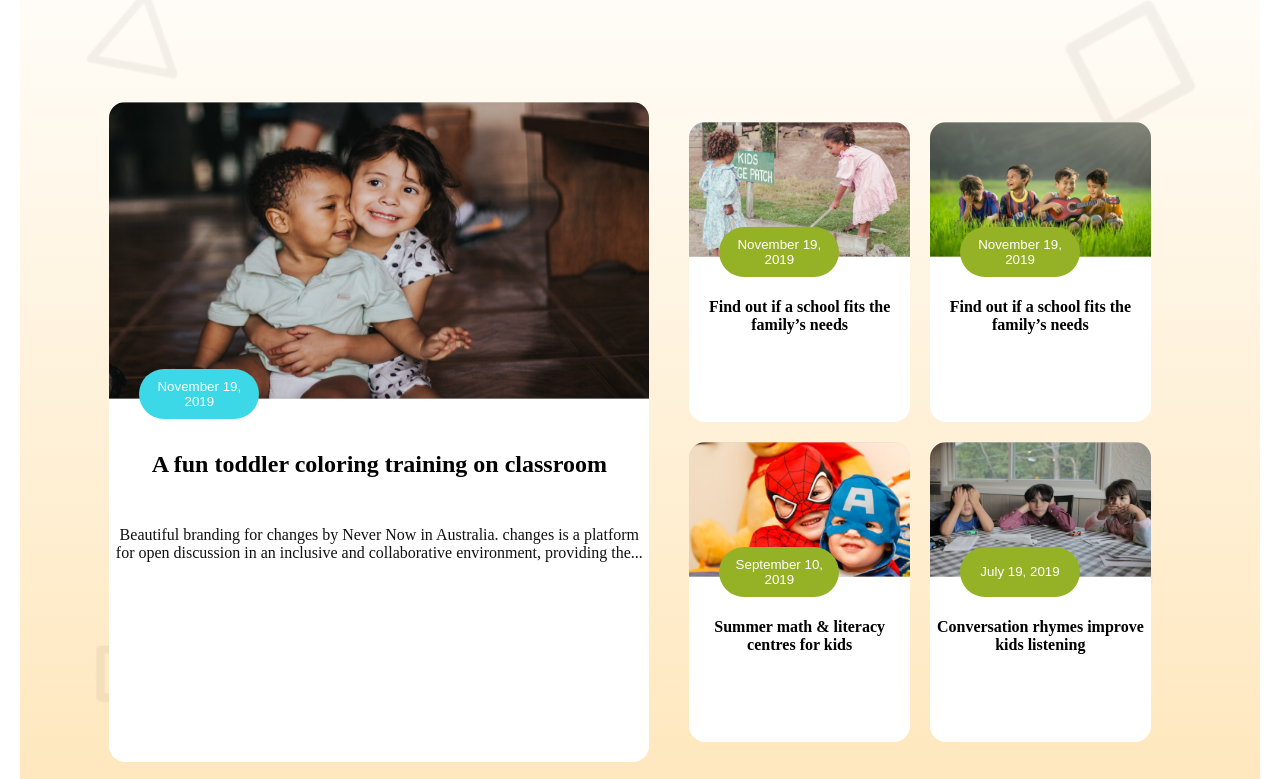
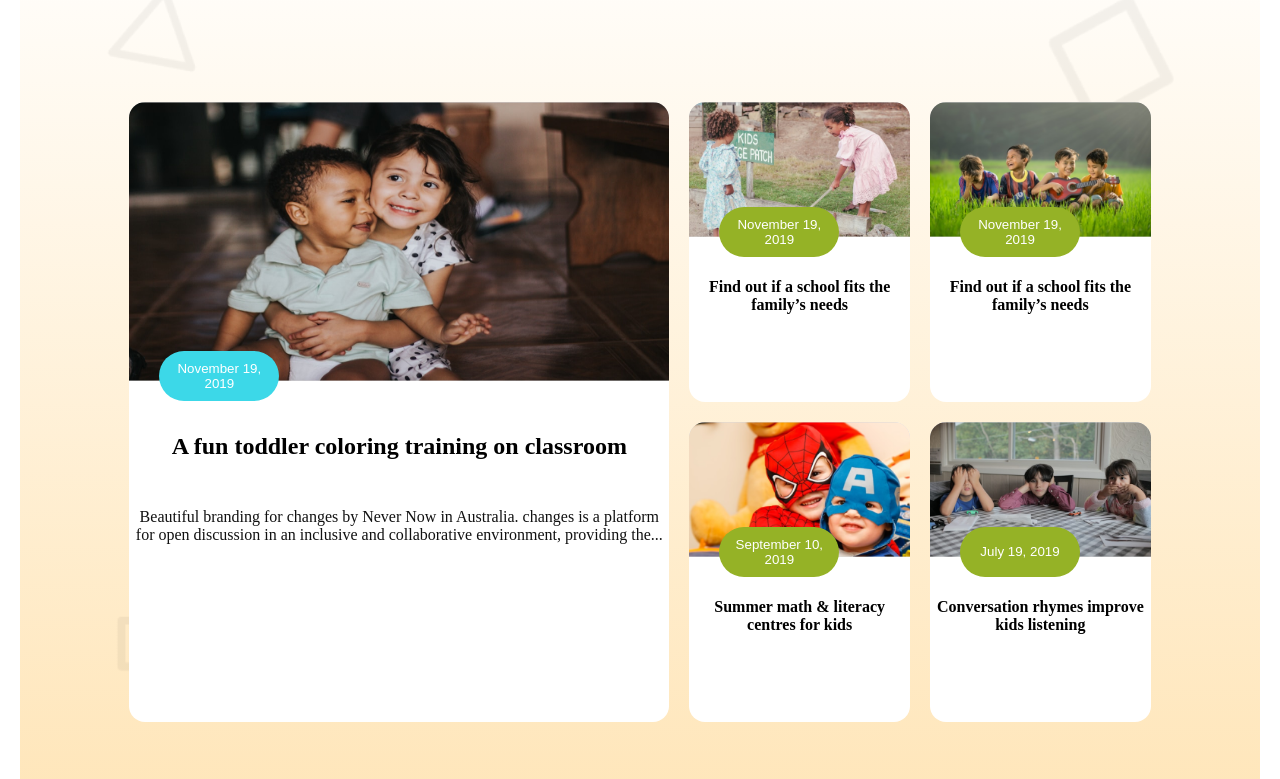
Before and after one commit to Hira703/ASSIGNMENT2, a plain HTML site: page index.html in a window 1280 px wide. Shown: the part 1598-2377 px from the top of the page. Drawn offline with Linux system fonts and the light colour scheme; files whose address does not match are found by name.

Commit message:
fourth commit

```diff
--- a/css/style.css
+++ b/css/style.css
@@ -203,9 +203,9 @@ padding: 60px 140px;
     display: grid;
     grid-template-columns: repeat(2,1fr);
     gap: 20px;
-    justify-items: center; /* Center align items */
+    justify-items: center;
     align-items: center;
-    padding: 20px; /* Add padding for spacing */
+
     margin: 0 auto;
 }
 .story1,.secondary-stories{
@@ -214,7 +214,6 @@ padding: 60px 140px;
     text-align: center;
 
 
-    /* background: url(),rgb(217, 217, 217);; */
 }
 .story1,.secondary-stories{border-radius: 16px;
 
@@ -233,6 +232,7 @@ padding: 60px 140px;
     text-align: center;
 
 }
+
 .first-story{
    background-color:  rgb(60, 216, 232);
    height: 640px;
@@ -267,11 +267,9 @@ padding: 60px 140px;
     background: rgb(1, 172, 253);
     justify-content: center;
     align-items: center;
-    /* padding: 60px 120px; */
+
 }
-  /* footer>p{
-    color: white;
-  }  */
+
   .footer-description{
 align-items: center;
 justify-content: space-evenly;
@@ -333,7 +331,7 @@ color: white;
     .stories-container,
     .footer-description {
       flex-direction: column;
-      margin: 0,auto;
+      /* margin: 0,auto; */
     }
   .banner-content{
     text-align: center;
```
